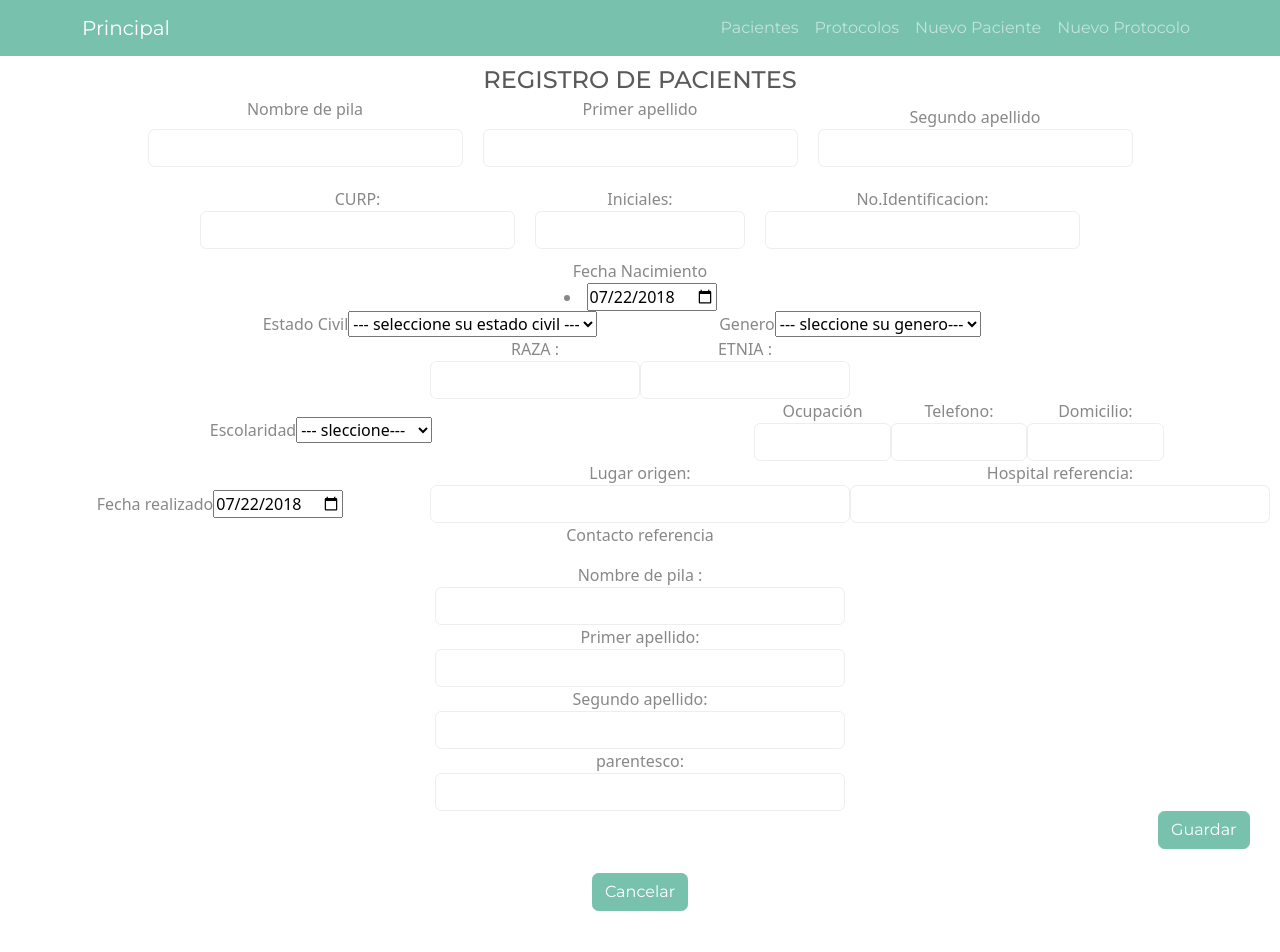
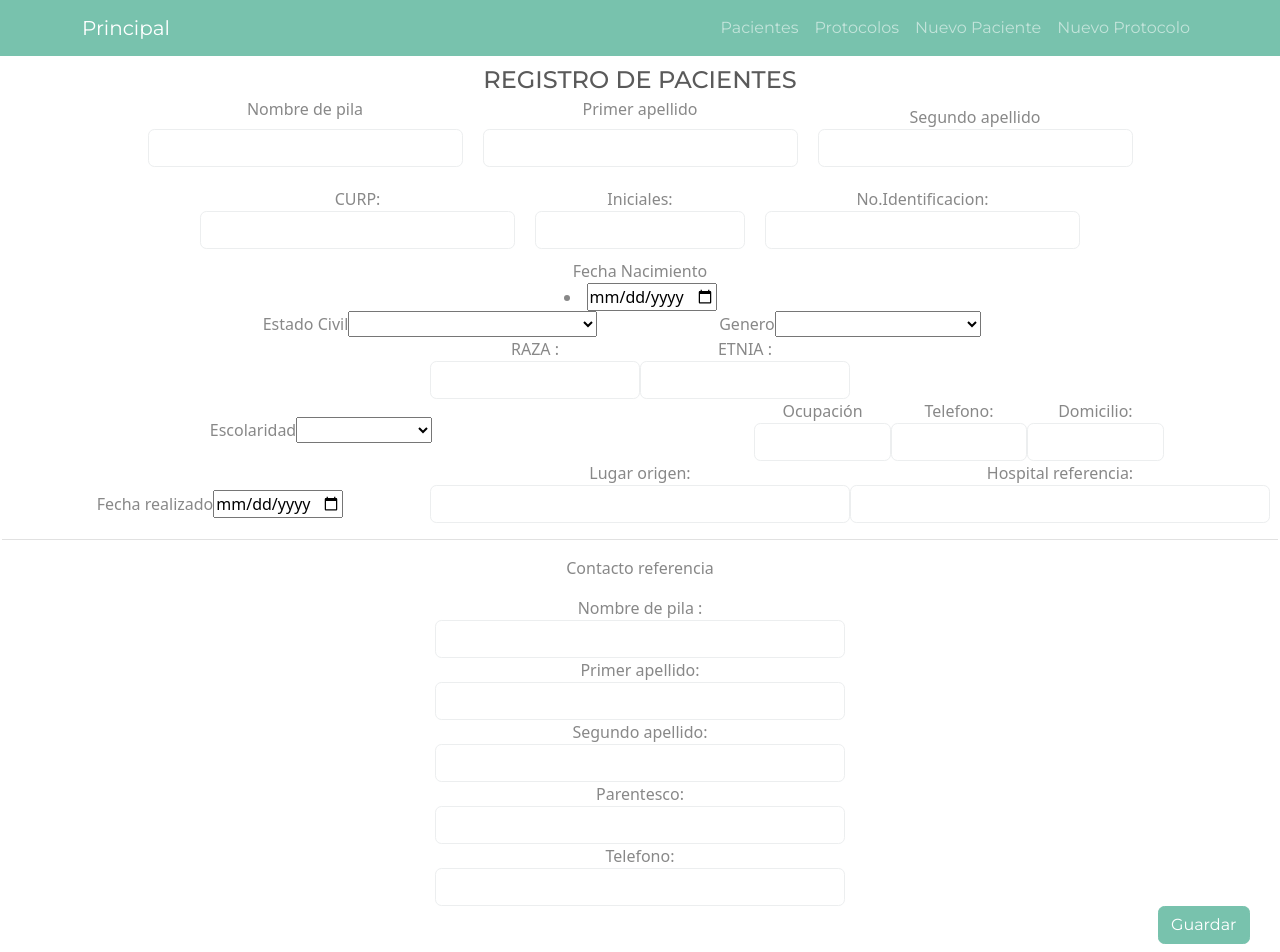
Before and after one commit to KingGnome115/page, a Vue app: page /pacientes/agregar in a window 1280 px wide. Shown: the top 952 px of the page. Built offline with nearby package versions, Linux system fonts and the light colour scheme.

Commit message:
Altas de pacientes listo pd: Falta diseño y validaciones

```diff
--- a/src/components/AltasPacientes.vue
+++ b/src/components/AltasPacientes.vue
@@ -4,52 +4,52 @@
             REGISTRO DE PACIENTES
         </h4>
         <!------->
-        <form class="row g-3" action="REGISTROPACIENTE.html" method="get" id="contenedor">
+        <form class="row g-3" @submit.prevent="guardarPaciente()">
             <div class="col-mid-1 pnomap">
                 <div class="col-md-3 nomap">
                     <label for="Name" class="form-label"> Nombre de pila</label>
-                    <input type="text" class="form-control" id="nombre" >
+                    <input type="text" class="form-control" v-model="paciente.nomPila" >
                 </div>
 
                 <div class="col-md-3 nomap">
                     <label for="apellido" class="form-label"> Primer apellido</label>
-                    <input type="text" class="form-control" id="PrimeApellido" >
+                    <input type="text" class="form-control" v-model="paciente.primApellido" >
                 </div>
 
                 <div class="col-md-3 nomap">
                     <label for="apellido2" class="form-laabel">Segundo apellido</label>
-                    <input type="text" id="seapel" name="segapellido" class="form-control">
+                    <input type="text" class="form-control" v-model="paciente.segApellido" >
                 </div>
             </div>
 
             <div>
                 <div class="col-md-3 cin">
                 <label for="name">CURP:</label>
-                <input type="text" id="name" name="paciente" class="form-control">
+                <input type="text" class="form-control" v-model="paciente.curp">
                 </div>
 
                 <div class="col-md-2 cin">
                     <label for="inicial">Iniciales:</label>
-                    <input type="text" id="incilaes" name="inipaciente" class="form-control">
+                    <input type="text" class="form-control" v-model="paciente.iniciales">
                 </div>
 
                 <div class="col-md-3 cin">
                     <label for="name">No.Identificacion:</label>
-                    <input type="number" id="name" name="paciente" class="form-control">
+                    <input type="number" class="form-control" v-model="paciente.noIdent">
                 </div>
             </div>
 
             <div>
-    <label for="fechaNac">Fecha Nacimiento</label>
+                <label for="fechaNac">Fecha Nacimiento</label>
                 <li>
-                    <input type="date" id="start" name="trip-start"
-                    value="2018-07-22"
-                    min="1920-01-01" max="2023-12-31">
+                    <input type="date"
+                    min="1920-01-01" max="2023-12-31"
+                    v-model="paciente.fechaNac">
                 </li>
 
                 <div class="col-md-4">
                 <label for="estadoCi">Estado Civil</label>
-                    <select name="ECivil" size="1">
+                    <select name="ECivil" size="1" v-model="paciente.estadoCivil">
                         <option value="default" selected class="form-control">
                             --- seleccione su estado civil ---
                         </option>
@@ -70,7 +70,7 @@
 
                 <div class="col-md-4">
                     <label for="estadoCi">Genero</label>
-                        <select name="genero" size="1">
+                        <select name="genero" size="1" v-model="paciente.genero">
                             <option value="default" selected>
                                     --- sleccione su genero---
                             </option>
@@ -91,18 +91,18 @@
             <div>
                 <div class="col-md-2">
                     <label for="name">RAZA :</label>
-                    <input type="text" id="name" name="paciente" class="form-control">
+                    <input type="text" class="form-control" v-model="paciente.raza">
                 </div>
 
                 <div class="col-md-2">
                     <label for="name">ETNIA :</label>
-                    <input type="text" id="name" name="paciente" class="form-control">
+                    <input type="text" class="form-control" v-model="paciente.etnia">
                 </div>
             </div>
 
             <div class="col-md-4">
                 <label for="Escolaridad"> Escolaridad</label>
-                <select name="escolaridad" size="1">
+                <select name="escolaridad" size="1" v-model="paciente.escolaridad">
                 <option value="default" selected>
                     --- sleccione---
                 </option>
@@ -124,17 +124,17 @@
             <div class="col-md-4">
                 <div class="col-md-4">
                 <label for="telefono">Ocupación </label>
-                <input type="text" id="ocupacion" name="Ocuppaciente" class="form-control">
+                <input type="text" class="form-control" v-model="paciente.ocupacion">
                 </div>
 
                 <div class="col-md-4">
                 <label for="telefono">Telefono:</label>
-                <input type="number" id="tel" size="10" name="Telfpaciente" class="form-control">
+                <input type="number" size="10" class="form-control" v-model="paciente.telefono">
                 </div>
 
                 <div class="col-md-4">
                 <label for="name">Domicilio:</label>
-                <input type="text" id="name" name="paciente" class="form-control">
+                <input type="text" class="form-control" v-model="paciente.domicilio">
                 </div>
             </div>
 
@@ -142,36 +142,39 @@
             <div>
                 <div  class="col-md-4">
                     <label for="fechaR">Fecha realizado</label>
-                <input type="date" id="start" name="trip-start"
-                            value="2018-07-22"
-                            min="1920-01-01" max="2023-12-31">
+                <input type="date"
+                            min="1920-01-01" max="2023-12-31" v-model="paciente.fechaRea">
                 </div>
 
                 <div class="col-md-4">
                     <label for="name">Lugar origen:</label>
-                    <input type="text" id="name" name="paciente" class="form-control">
+                    <input type="text" class="form-control" v-model="paciente.lugarOrigen">
                 </div>
 
                 <div class="col-md-4">
                     <label for="name">Hospital referencia:</label>
-                    <input type="text" id="name" name="paciente" class="form-control">
+                    <input type="text" class="form-control" v-model="paciente.hospitalRef">
                 </div>
+            </div>
 
-            </div>
+            <hr>
 
             <div class="col-md-4">
                 <p>Contacto referencia</p>
                 <label for="name">Nombre de pila :</label>
-                <input type="text" id="name" name="paciente" class="form-control">
+                <input type="text" class="form-control" v-model="paciente.nomPilaCon">
 
                 <label for="apellido">Primer apellido:</label>
-                <input type="text" id="PA" name="primap" class="form-control">
+                <input type="text" class="form-control" v-model="paciente.primApellidoCon">
 
                 <label for="apellido2">Segundo apellido:</label>
-                <input type="text" id="seapel" name="segapellido" class="form-control">
+                <input type="text" class="form-control" v-model="paciente.segApellidoCon">
 
-                <label for="name">parentesco:</label>
-                <input type="text" id="name" name="paciParentesco" class="form-control">
+                <label for="name">Parentesco:</label>
+                <input type="text" class="form-control" v-model="paciente.parentesco">
+
+                <label for="name">Telefono:</label>
+                <input type="text" class="form-control" v-model="paciente.telefonoCon">
             </div>
 
             <div class="col-auto" style="text-align: right;width:1235px">
--- a/src/components/MEProtocolo.vue
+++ b/src/components/MEProtocolo.vue
@@ -1,49 +1,37 @@
 <template>
-    <div>
-        <h1>Detalles </h1>
-        <form @submit.prevent="handleUpdate()">
-            <input type="text" v-model="protocoloActual.titulo">
-            <textarea rows="3" v-model="protocoloActual.descripcion"></textarea>
-            <button type="">Actualizar</button>
+    <div class="Contenido">
+        <h1>Detalles de Pacientes</h1>
+        <div class="col-md-12 ">
+            <table class="table table-bordered table-hover">
+                <thead>
+                    <th>Nombre pila</th>
+                    <th>CURP</th>
+                    <th>No. Identificacion</th>
+                    <th>Genero</th>
+                    <th>Raza</th>
+                    <th>Etnia</th>
+                    <th>Telefono</th>
+                    <th>Domicilio</th>
+                    <th>Fecha realizado</th>
+                    <th>Lugar origen</th>
+                    <th>Hospital referencia</th>
+                </thead>
+                <tr>
 
-        </form>
-        <button @click="handleDelete()">Eliminar</button>
+                </tr>
+            </table>
+
+            <div class="botones">
+                <button class="btn btn-primary mb-4" type="">Eliminar</button>
+                <button class="btn btn-primary mb-4" type="">Modificar</button>
+            </div>
+
+        </div>
     </div>
 </template>
 
 <script lang="ts">
-    import {Protocolo} from "@/interfaces/Protocolos"
-    import{consultarProtocolo, modificarProtocolo, eliminarProtocolo} from "@/services/ProtocoloServices";
-    import { defineComponent } from '@vue/runtime-core';
 
-    export default defineComponent({
-        data() {
-            return{
-                protocoloActual:{} as Protocolo
-            }
-
-        },
-        methods:{
-            async buscarProtocolo(id: string){
-                const res = await consultarProtocolo(id)
-                this.protocoloActual = res.data
-            },
-            async handleUpdate(){
-                modificarProtocolo(this.protocoloActual._id, this.protocoloActual)
-                this.$router.push("/")
-            },
-            async handleDelete(){
-                eliminarProtocolo(this.protocoloActual._id)
-                this.$router.push("/")
-            }
-
-        },
-        mounted(){
-            if(typeof this.$route.params.id === 'string'){
-                this.buscarProtocolo(this.$route.params.id)
-            }
-        }
-    })
 </script>
 
 <style scoped>
--- a/src/interfaces/Paciente.ts
+++ b/src/interfaces/Paciente.ts
@@ -18,4 +18,9 @@ export interface Paciente{
     lugarOrigen: string;
     hospitalRef: string;
     _id: string;
+    nomPilaCon:string;
+    primApellidoCon:string;
+    segApellidoCon:string;
+    parentesco:string;
+    telefonoCon:string;
 }
--- a/src/router/index.ts
+++ b/src/router/index.ts
@@ -31,13 +31,13 @@ const routes: RouteRecordRaw[] = [
         path:'/listaprotocolos',
         name: 'protocolos',
         component: () => import('@/components/ListaProtocolo.vue'),
-    }
-    /**{
+    },
+    {
         path: '/protocolos/:id',
         name: 'protocolo-modificar',
         component: () => import('@/components/MEProtocolo.vue') //Aun no esta el archivo
 
-    }*/
+    }
 
 ]
 
```
